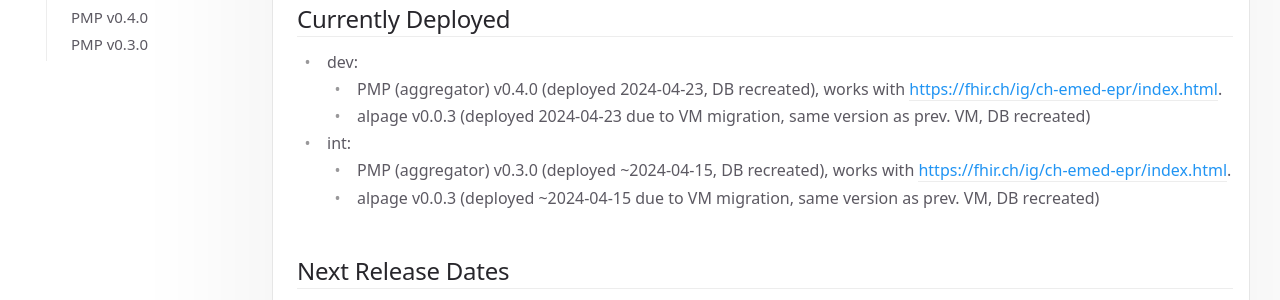
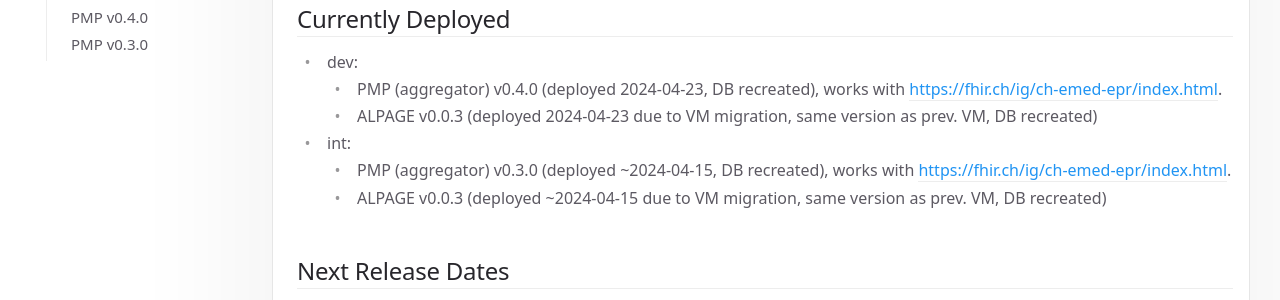
Before and after one commit to CARA-ch/emed-service-guide, an MkDocs documentation site: the page built from docs/other/upcoming_changes.md, in a window 1280 px wide and 900 px high. Shown: the part 222-522 px from the top of the window. Built offline with MkDocs 1.6.1 and Material for MkDocs 9.7.7, drawn with Linux system fonts in a browser that asks for light colours; comment, search, counter and statistics services are not loaded.

```diff
--- a/docs/other/upcoming_changes.md
+++ b/docs/other/upcoming_changes.md
@@ -2,10 +2,10 @@
 
   - dev:
     - PMP (aggregator) v0.4.0 (deployed 2024-04-23, DB recreated), works with [https://fhir.ch/ig/ch-emed-epr/index.html](CH EMED EPR 1.0.0).
-    - alpage v0.0.3 (deployed 2024-04-23 due to VM migration, same version as prev. VM, DB recreated)
+    - ALPAGE v0.0.3 (deployed 2024-04-23 due to VM migration, same version as prev. VM, DB recreated)
   - int:
     - PMP (aggregator) v0.3.0 (deployed ~2024-04-15, DB recreated), works with [https://fhir.ch/ig/ch-emed-epr/index.html](CH EMED EPR 1.0.0).
-    - alpage v0.0.3 (deployed ~2024-04-15 due to VM migration, same version as prev. VM, DB recreated)
+    - ALPAGE v0.0.3 (deployed ~2024-04-15 due to VM migration, same version as prev. VM, DB recreated)
 
 
 ## Next Release Dates
@@ -22,9 +22,9 @@ The PMP is abandoning the use of CARA's MPI-PID as XAD-PID and with the v0.4.0 s
   - Patient registration:
     - Query: an ITI-45 query (added with v0.3.0) allows a system to know if a patient has a PMP registration (whether active or not) and to fetch the PMP-PID.
 	- Add: to register a patient, the following steps will be needed:
-	  1) Perform an ITI-44 *Patient Registry Record __Added__* (PIXV3 feed) to add the new patient to the PMP.
-	  2) Fetch the PMP-PID with an ITI-45 query to the PMP.
-	  3) Perform an ITI-41 with the APPC document to activate the registration. Until this is done, no other transaction for providing, fetching or searching documents will be accepted.
+	    1) Perform an ITI-44 *Patient Registry Record __Added__* (PIXV3 feed) to add the new patient to the PMP.
+	    2) Fetch the PMP-PID with an ITI-45 query to the PMP.
+	    3) Perform an ITI-41 with the APPC document to activate the registration. Until this is done, no other transaction for providing, fetching or searching documents will be accepted.
   - All requests (other than PIX) expect now the use of PMP-PID ids (SubmissionSet.patientId and DocumentEntry.patientId). Systems can continue to use CARA's MPI-PIDs for this and the aggregator will perform a translation but include a warning with the response. The grace period for transitioning towards PMP-PIDs has not been defined.
 Note that PMP-PIDs will not be the same for the same patients in different environments, see [OIDs](oids.html) for the each deployed platform's patient identification domain id.
 
```
